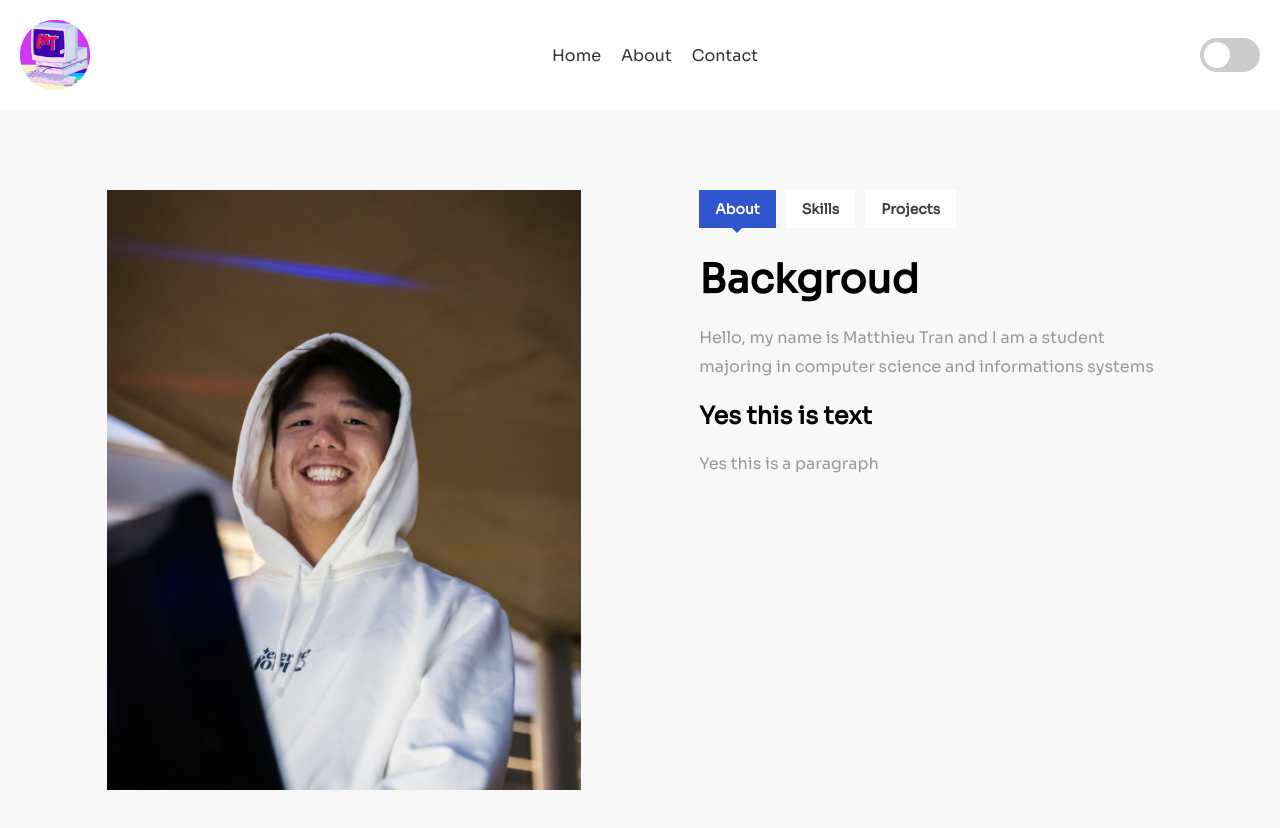
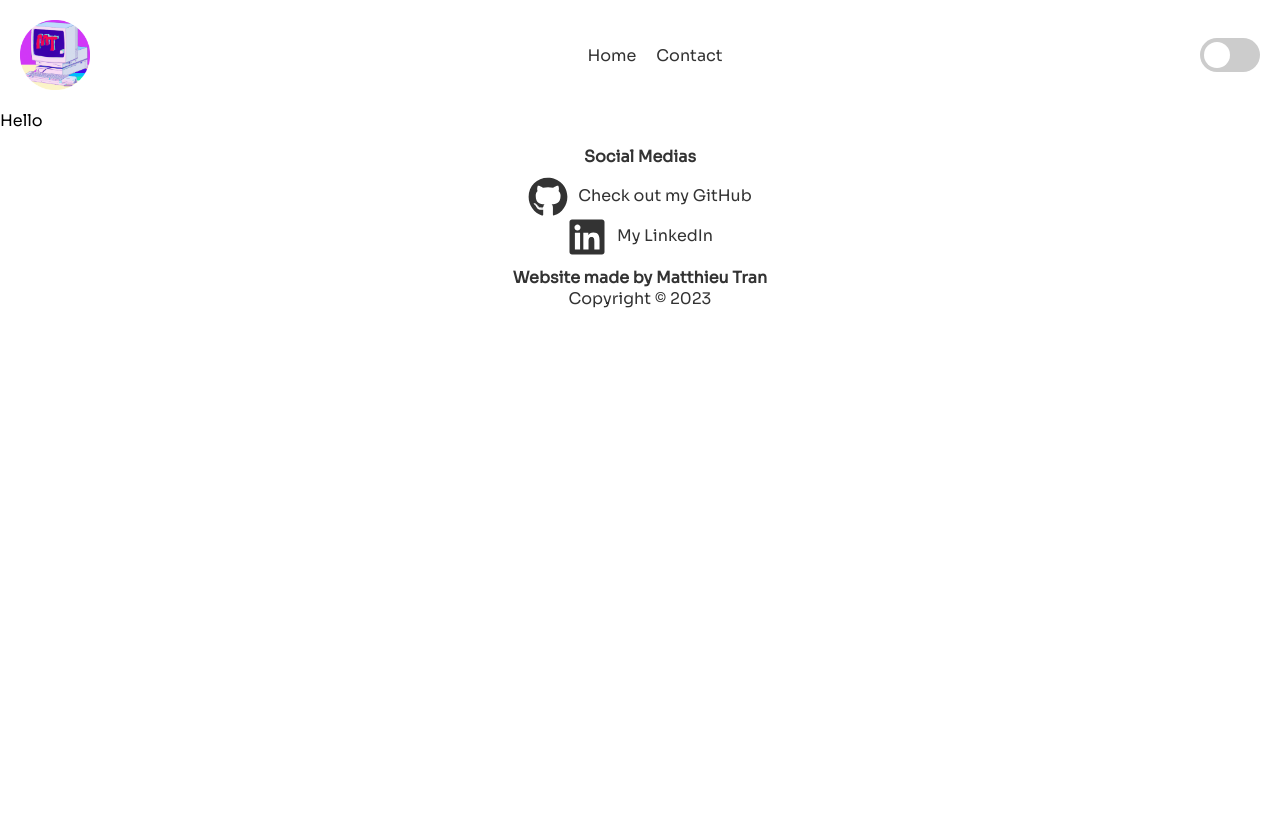
Before and after one commit to Matthieu-Tran/portfolio, a React (Create React App) app: page /Contact in a window 1280 px wide. Shown: the top 828 px of the page. After the commit the page ends 800 px from the top, so only its background shows below. Built offline with nearby package versions, Linux system fonts and the light colour scheme.

Commit message:
dark-mode activated and page transition

```diff
--- a/package.json
+++ b/package.json
@@ -4,11 +4,13 @@
   "private": true,
   "dependencies": {
     "@fortawesome/fontawesome-svg-core": "^6.2.1",
+    "@fortawesome/free-brands-svg-icons": "^6.2.1",
     "@fortawesome/free-solid-svg-icons": "^6.2.1",
     "@fortawesome/react-fontawesome": "^0.2.0",
     "@testing-library/jest-dom": "^5.16.5",
     "@testing-library/react": "^13.4.0",
     "@testing-library/user-event": "^13.5.0",
+    "framer-motion": "^8.5.2",
     "react": "^18.2.0",
     "react-dom": "^18.2.0",
     "react-icons": "^4.7.1",
--- a/src/App.js
+++ b/src/App.js
@@ -1,14 +1,17 @@
 import './App.css';
+import React , { useState }from 'react';
 import Navbar from './components/Navbar';
-import About from './components/About';
 import Footer from './components/Footer';
+import AnimatedRoutes from './components/AnimatedRoutes';
+import {BrowserRouter as Router} from "react-router-dom";
 function App() {
+  const [isDarkMode, setIsDarkMode] = useState(false);
   return (
-    <>
-      <Navbar />
-      <About />
-      <Footer />
-    </>
+    <Router>
+      <Navbar setIsDarkMode={setIsDarkMode} isDarkMode={isDarkMode}/>
+      <AnimatedRoutes />
+      <Footer isDarkMode={isDarkMode}/>
+    </Router>
   );
 }
 
--- a/src/components/About.js
+++ b/src/components/About.js
@@ -1,4 +1,5 @@
 import React, {Fragment, useState} from 'react';
+import {motion} from 'framer-motion';
 import '../styles/About.css';
 
 const About = () => {
@@ -9,6 +10,11 @@ const About = () => {
     }
   return (
     <>
+        <motion.div
+        initial={{width: 0}}
+        animate={{width: "100%"}}
+        exit={{x: window.innerWidth, transition: {duration:0.5}}}>
+
             <section className='about'>
                 <div className='row'>
                     <div className='column'>
@@ -26,14 +32,14 @@ const About = () => {
                                 <h2> Skills </h2>
                             </div>
                             <div className={toggleTab === 3 ? 'single-tab active-tab': 'single-tab'} onClick= {() => toggleState(3)}>
-                            <h2> Projects </h2>
+                                <h2> Experiences </h2>
                             </div>
                         </div>
                         <div className='tab-content'>
                             {/* About content */ }
                             <div className={toggleTab === 1 ?'content active-content' : 'content'}>
                                 <h2>
-                                Backgroud
+                                    Background
                                 </h2>
                                 <p> Hello, my name is Matthieu Tran and I am a student majoring in computer science and informations systems </p>
                                 <h3> Yes this is text</h3>
@@ -52,7 +58,7 @@ const About = () => {
                                             <h3> Developper</h3>
                                             <div className='progess'>
                                                 <div className='progress-bar'>
-                                                <span> 80 % </span>
+                                                    <div className='progress-bar-percent'>90%</div>
                                                 </div>
                                             </div>
                                         </div>
@@ -63,7 +69,7 @@ const About = () => {
                                             <h3> Designer </h3>
                                             <div className='progess'>
                                                 <div className='progress-bar'>
-                                                <span> 80 % </span>
+                                                    <div className='progress-bar-percent'>90%</div>
                                                 </div>
                                             </div>
                                         </div>
@@ -74,7 +80,7 @@ const About = () => {
                                             <h3> Javascript</h3>
                                             <div className='progess'>
                                                 <div className='progress-bar'>
-                                                <span> 80 % </span>
+                                                    <div className='progress-bar-percent'>90%</div>
                                                 </div>
                                             </div>
                                         </div>
@@ -86,21 +92,15 @@ const About = () => {
                             {/* Projects content */ }
                             <div className={toggleTab === 3 ?'content active-content' : 'content'}>
                                 <div className='exp-column'>
-                                <h3> Web Developper</h3>
-                                <span> 2020 - 2022 </span>
-                               <p> Lorem </p>
-                            </div>
-
-                            <div className='exp-column'>
-                                <h3> Python Developper</h3>
-                                <span> 2020 - 2022 </span>
-                               <p> Lorem </p>
-                            </div>
-
-                            <div className='exp-column'>
-                                <h3> Javascript Developper</h3>
-                                <span> 2020 - 2022 </span>
-                               <p> Lorem </p>
+                                    <img src= "https://upload.wikimedia.org/wikipedia/commons/2/2b/Valeo_Logo.svg" alt="logo-valeo" classname="logo-valeo" width="15%" height="15%"/>
+                                    <h3> Project Manager Assistant Intern at Valeo</h3>
+                                    <span> April 2022 - July 2022 </span>
+                                <p> Collect and evaluate business requirements as part of the Information Systems team, and collaborate with external technical providers to propose the best solutions. <br/>
+Determine business requirements and provide appropriate technical assistance. <br/>
+Use the Google Cloud platform, specifically AppSheet, to implement and deploy solutions. <br/>
+Manage and administer the Google AppSheet platform at a high level.<br/>
+Assist teams in India with Office solution administration. <br/>
+Oversee application development and migration. </p>
                                 </div>
                             </div>
 
@@ -108,6 +108,7 @@ const About = () => {
                     </div>
                 </div>
             </section>
+        </motion.div>
     </>
   )
 }
--- /dev/null
+++ b/src/components/AnimatedRoutes.js
@@ -0,0 +1,21 @@
+import React from 'react'
+import About from './About';
+import Contact from './Contact';
+import {Route, Routes, useLocation} from "react-router-dom";
+
+import {AnimatePresence} from 'framer-motion';
+
+function AnimatedRoutes() {
+    const location = useLocation()
+    return (
+        <AnimatePresence>
+            <Routes location={location} key={location.pathname}>
+                <Route path='/' element={<About />}/>
+                <Route path='/Contact' element={<Contact />}/>
+            </Routes>
+        </AnimatePresence>
+
+    )
+}
+
+export default AnimatedRoutes
--- /dev/null
+++ b/src/components/Contact.js
@@ -0,0 +1,16 @@
+import React, {Fragment, useState} from 'react';
+import {motion} from 'framer-motion';
+
+const Contact = () => {
+
+  return (
+    <motion.div
+        initial={{width: 0}}
+        animate={{width: "100%"}}
+        exit={{x: window.innerWidth, transition: {duration:0.5}}}>
+        Hello
+    </motion.div>
+  )
+}
+
+export default Contact
--- a/src/components/Footer.js
+++ b/src/components/Footer.js
@@ -1,9 +1,34 @@
 
-
-const Footer = () => {
+import "../styles/Footer.css";
+import {FaGithub, FaLinkedin} from "react-icons/fa";
+const Footer = ({isDarkMode}) => {
     return (
-        <footer className="footer">
-
+        <footer className={`footer ${isDarkMode ? 'footer--dark' : ''}`}>
+          <div className="container">
+            <div className="footer-content">
+                <div className="footer-col">
+                    <h4>Social Medias</h4>
+                    <ul>
+                        <li className="github">
+                            <a href="https://github.com/Tabasqueau">
+                                <FaGithub size="2.5em" className="github-icon"/>
+                                Check out my GitHub
+                            </a>
+                        </li>
+                        <li className="linkedin">
+                            <a href="https://www.linkedin.com/in/matthieu-tran/">
+                                <FaLinkedin  size="2.5em" className="linkedin-icon"/>
+                                My LinkedIn
+                            </a>
+                        </li>
+                    </ul>
+              </div>
+              <div className="footer-col">
+                <h4>Website made by <strong>Matthieu Tran</strong></h4>
+                <p>Copyright © {new Date().getFullYear()}</p>
+              </div>
+            </div>
+          </div>
         </footer>
       );
     }
--- a/src/components/Navbar.js
+++ b/src/components/Navbar.js
@@ -1,17 +1,16 @@
 import "../styles/navbar.css";
 import React , { useState }from 'react';
+import { Link } from "react-router-dom";
 const logo = require('../assets/logo.png');
 
-const Navbar = () => {
-  const [isDarkMode, setIsDarkMode] = useState(false);
+const Navbar = ({setIsDarkMode, isDarkMode}) => {
 
   return (
     <header className={`header ${isDarkMode ? 'header--dark' : ''}`}>
       <img src={logo} alt="Logo" className="header__logo" />
       <nav className="header__nav">
-        <a href="#">Home</a>
-        <a href="#">About</a>
-        <a href="#">Contact</a>
+        <Link to="/">Home</Link>
+        <Link to="/Contact">Contact</Link>
       </nav>
       <label className="switch">
         <input type="checkbox" checked={isDarkMode} onChange={() => setIsDarkMode(!isDarkMode)} />
--- a/src/styles/About.css
+++ b/src/styles/About.css
@@ -104,19 +104,21 @@
 
 .progress-wrap h3{
     font-size: 14px !important;
+    margin-top: 10px;
     margin-bottom: 10px;
     font-weight: 700;
     text-transform: uppercase;
 }
 
 .progress{
+    width: 80%;
     height: 8px;
     background: rgba(0,0,0,.05);
     overflow: visible;
 }
 
 .progress-bar{
-    width: 80%;
+    width: 60%;
     height: 8px;
     background: #3155CE;
     line-height: 1.2;
@@ -124,7 +126,7 @@
     border-radius: 2px;
 }
 
-.progress-bar span{
+.progress-bar-percent{
     position: absolute;
     top: -30px;
     right: 0;
--- a/src/styles/Footer.css
+++ b/src/styles/Footer.css
@@ -0,0 +1,63 @@
+.footer {
+  background-color: #fff;
+  color: #333;
+  padding-top: 5px;
+  padding-bottom: 10px;
+  transition: background-color 0.25s ease-in-out;
+}
+.footer--dark{
+    background-color: #333;
+    color: #fff;
+    transition: background-color 0.25s ease-in-out;
+}
+
+
+.footer-content {
+  justify-content: center;      /* aligns the text to the center */
+}
+
+a {
+  text-decoration: none;
+  color: inherit;
+}
+
+
+.footer-col {
+  flex: 1;
+  padding: 0 10px;
+  margin-top: 10px;
+  text-align: center;
+}
+.footer ul {
+  margin-top: 10px;
+}
+.footer li {
+  list-style-type: none; /* remove bullet point */
+}
+.github:hover {
+  cursor: pointer;
+  color: #6cc644;
+}
+.linkedin:hover {
+  cursor: pointer;
+  color: #0077B5;
+}
+
+.linkedin-icon, .github-icon{
+  vertical-align: middle;
+  margin-right: 10px;
+  fill: currentColor;
+}
+
+
+@media (max-width: 600px) {
+  .footer-content {
+    flex-wrap: wrap;
+  }
+
+  .footer-col {
+    width: 100%;
+    text-align: center;
+    margin-bottom: 10px;
+  }
+}
--- a/src/styles/navbar.css
+++ b/src/styles/navbar.css
@@ -4,12 +4,14 @@
     justify-content: space-between;
     padding: 20px;
     background-color: #fff;
-    color: #000;
+    color: #333;
+    transition: background-color 0.25s ease-in-out;
 }
 
 .header--dark {
-    background-color: 	#26373c;
+    background-color: 	#333;
     color: #fff;
+    transition: background-color 0.25s ease-in-out;
 }
 
 /* Switch button styles */
```
Also changed, not shown: 1 other file (tests, documents, lock files or other folders). Lines whose indentation alone changed are shown as unchanged.
